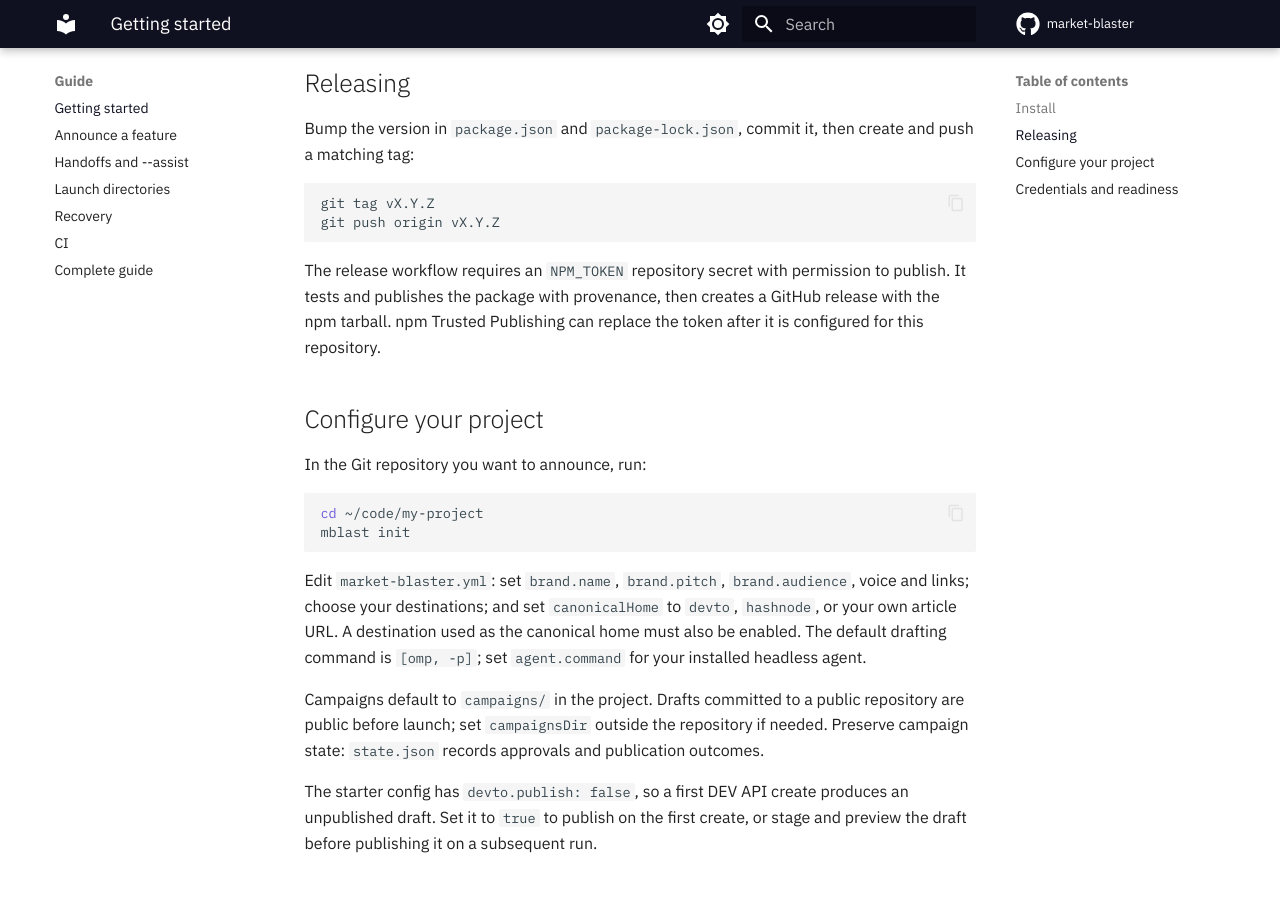
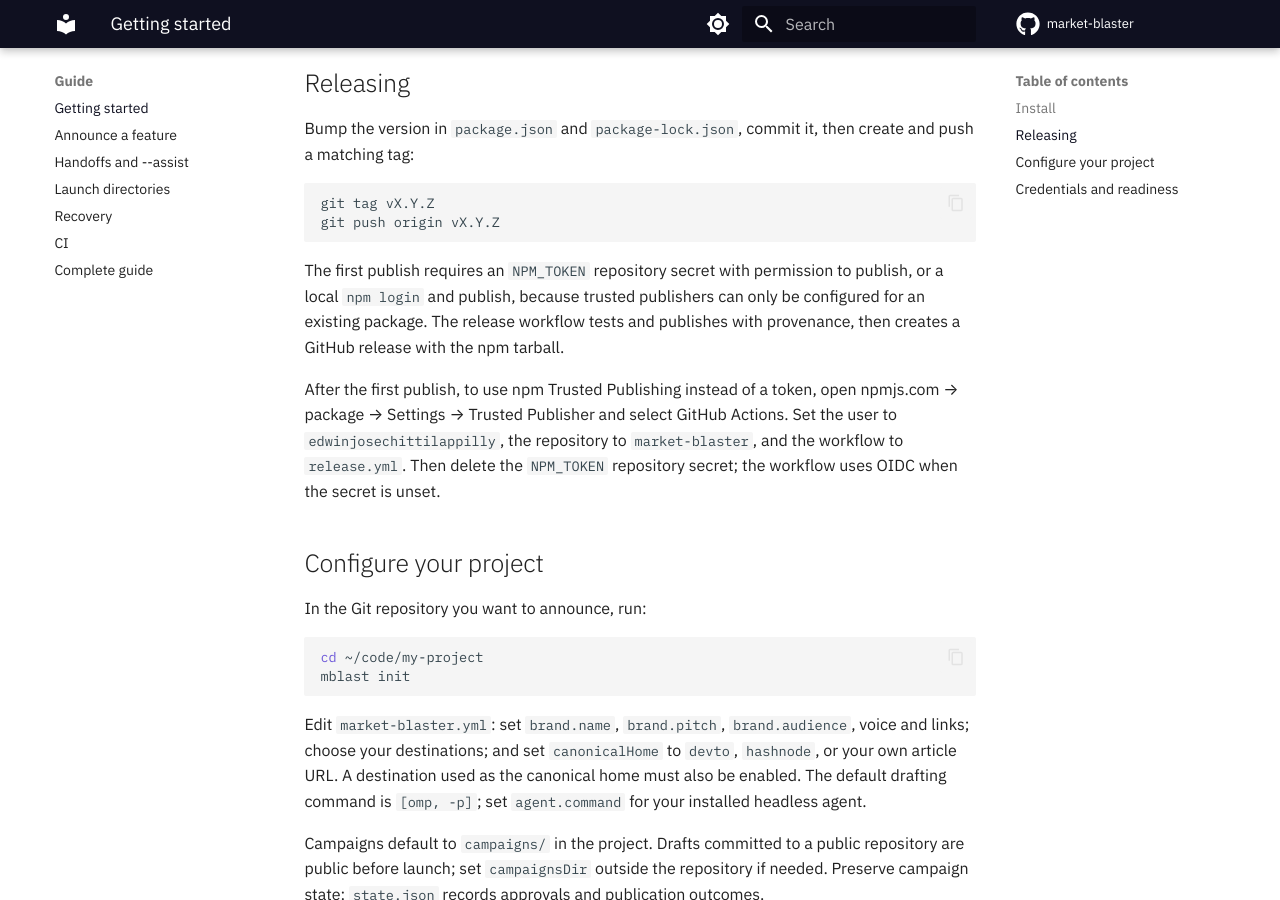
Before and after one commit to edwinjosechittilappilly/market-blaster, an MkDocs documentation site: the page built from docs/getting-started.md, in a window 1280 px wide and 900 px high, scrolled down 712 px. Built offline with MkDocs 1.6.1 and Material for MkDocs 9.7.7, drawn with Linux system fonts in a browser that asks for light colours; comment, search, counter and statistics services are not loaded.

Commit message:
Support npm trusted publishing
- Upgrade npm in the release workflow and document OIDC setup.

````diff
--- a/docs/getting-started.md
+++ b/docs/getting-started.md
@@ -32,7 +32,9 @@ git tag vX.Y.Z
 git push origin vX.Y.Z
 ```
 
-The release workflow requires an `NPM_TOKEN` repository secret with permission to publish. It tests and publishes the package with provenance, then creates a GitHub release with the npm tarball. npm Trusted Publishing can replace the token after it is configured for this repository.
+The first publish requires an `NPM_TOKEN` repository secret with permission to publish, or a local `npm login` and publish, because trusted publishers can only be configured for an existing package. The release workflow tests and publishes with provenance, then creates a GitHub release with the npm tarball.
+
+After the first publish, to use npm Trusted Publishing instead of a token, open npmjs.com → package → Settings → Trusted Publisher and select GitHub Actions. Set the user to `edwinjosechittilappilly`, the repository to `market-blaster`, and the workflow to `release.yml`. Then delete the `NPM_TOKEN` repository secret; the workflow uses OIDC when the secret is unset.
 
 ## Configure your project
 
````
Also changed, not shown: 1 other file.
